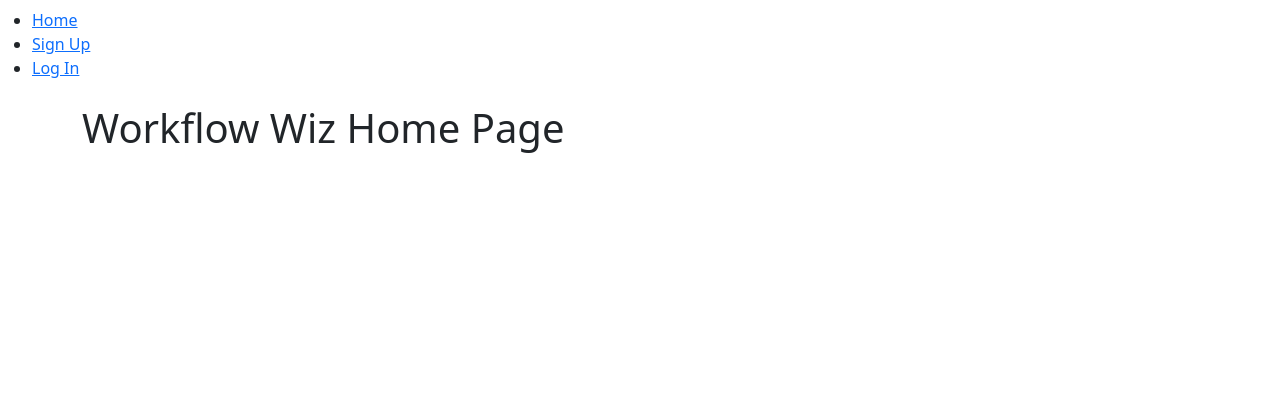
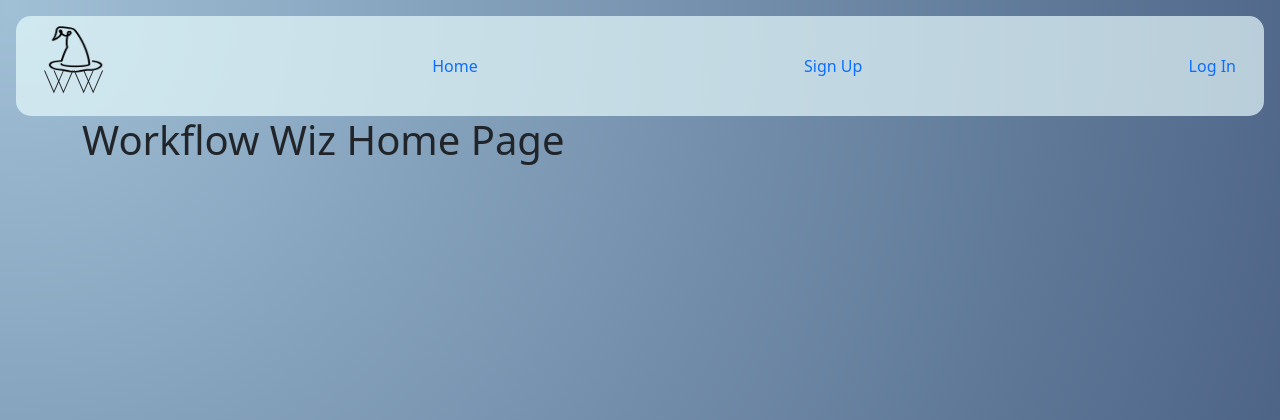
Before and after one commit to coffeemug17/workflowwiz, a Django app: page / in a window 1280 px wide. Shown: the top 420 px of the page. Run offline with Django 4.2, Linux system fonts and the light colour scheme.

Commit message:
styled background/nav

```diff
--- /dev/null
+++ b/main_app/static/css/style.css
@@ -0,0 +1,34 @@
+body {
+    background: radial-gradient(circle at 0.7% 1%, rgb(160, 192, 214) 0%, rgb(67, 89, 125) 100.2%);
+    background-repeat: no-repeat;
+    background-attachment: fixed;
+}
+
+#navbar {
+    background-color: rgba(229, 250, 251, 0.7);
+    padding-left: 2vmin;
+    padding-right: 2vmin;
+    margin-left: 2vmin;
+    margin-right: 2vmin;
+    margin-top: 2vmin;
+    border-radius: 15px;
+}
+
+.navlink {
+    text-decoration: none;
+}
+
+#logo {
+    margin-left: 2px;
+    margin-bottom: -10px;
+}
+
+h3 {
+    font-family: 'Poiret One', cursive;
+    font-size: 30px;
+}
+
+/* accent colors
+222, 116, 86 - orange
+43, 50, 64 - dark navy
+*/
--- a/main_app/templates/base.html
+++ b/main_app/templates/base.html
@@ -6,23 +6,30 @@
     <meta charset="UTF-8">
     <meta http-equiv="X-UA-Compatible" content="IE=edge">
     <meta name="viewport" content="width=device-width, initial-scale=1.0">
+    <link rel="preconnect" href="https://fonts.googleapis.com">
+<link rel="preconnect" href="https://fonts.gstatic.com" crossorigin>
+<link href="https://fonts.googleapis.com/css2?family=Poiret+One&display=swap" rel="stylesheet">
     <link href='https://cdn.jsdelivr.net/npm/bootstrap@5.2.3/dist/css/bootstrap.min.css' rel='stylesheet'>
-    <link rel='stylesheet' href='/stylesheets/style.css' />
+    <link rel="stylesheet" type="text/css" href="{% static 'css/style.css' %}">
     <title>Workflow Wiz</title>
 </head>
 <body>
-    <nav class="navbar navbar-sm justify-content-between">
-        <ul>
-            <li><a href="{% url 'home' %}">Home</a></li>
-            {% if user.is_authenticated %}
-                <li><a href="">Create Project</a></li>
-                <li><a href="">My Projects</a></li>
-                <li><a href="{% url 'logout' %}">Log Out</a></li>
-            {% else %}
-                <li><a href="{% url 'signup' %}">Sign Up</a></li>
-                <li><a href="{% url 'login' %}">Log In</a></li>
-            {% endif %}
-        </ul>
+    <nav class="navbar navbar-inverse navbar-fixed-top" id="navbar">
+        <div class="container-fluid">
+            <div class="brand">
+                <img id="logo" class="d-inline-block align-center" src="/static/images/logo.png" width="60" height="50">
+                <h3>WW</h3>
+            </div>
+                <a class="navlink" href="{% url 'home' %}">Home</a>
+                {% if user.is_authenticated %}
+                    <a class="navlink" href="">Create Project</a>
+                    <a class="navlink" href="">My Projects</a>
+                    <a class="navlink" href="{% url 'logout' %}">Log Out</a>
+                {% else %}
+                    <a class="navlink" href="{% url 'signup' %}">Sign Up</a>
+                    <a class="navlink" href="{% url 'login' %}">Log In</a>
+                {% endif %}
+        </div>
     </nav>
     <main class="container">
         {% block content %}
```
Also changed, not shown: main_app/static/images/logo.png (added).
